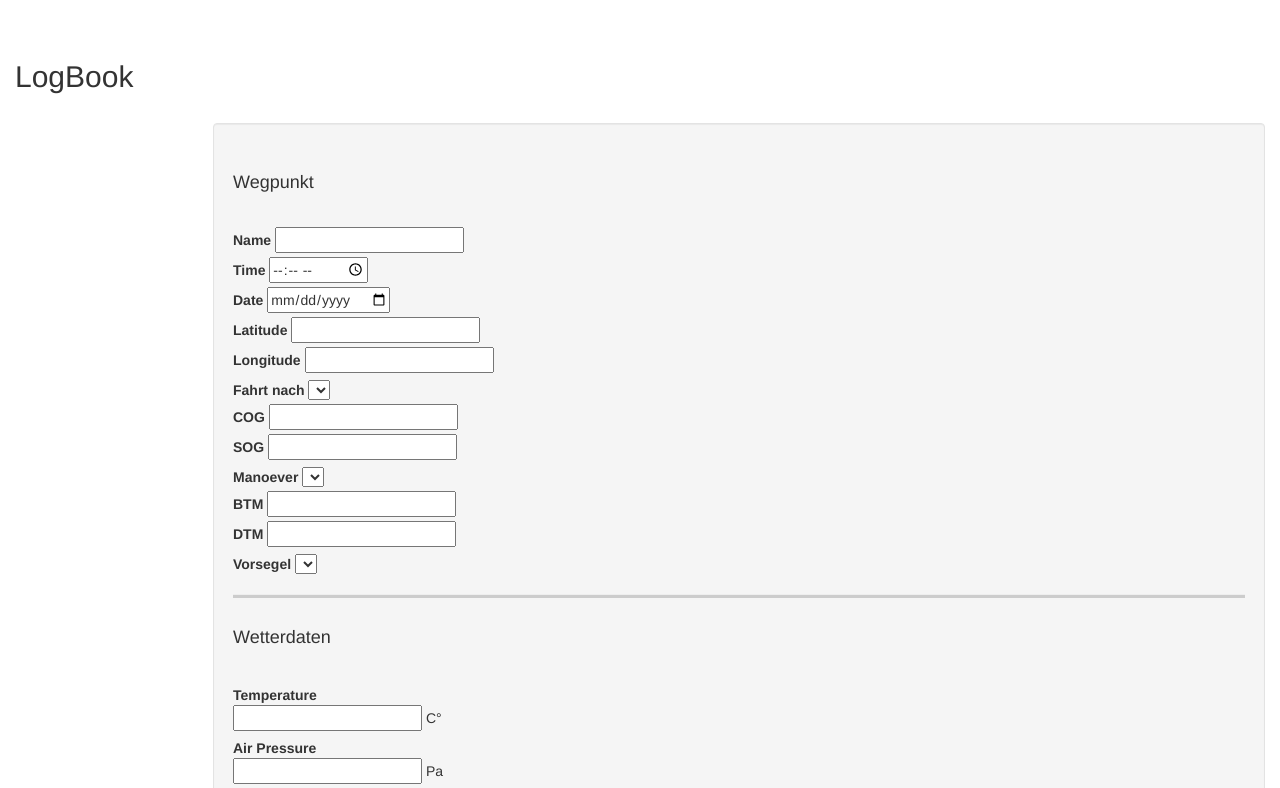
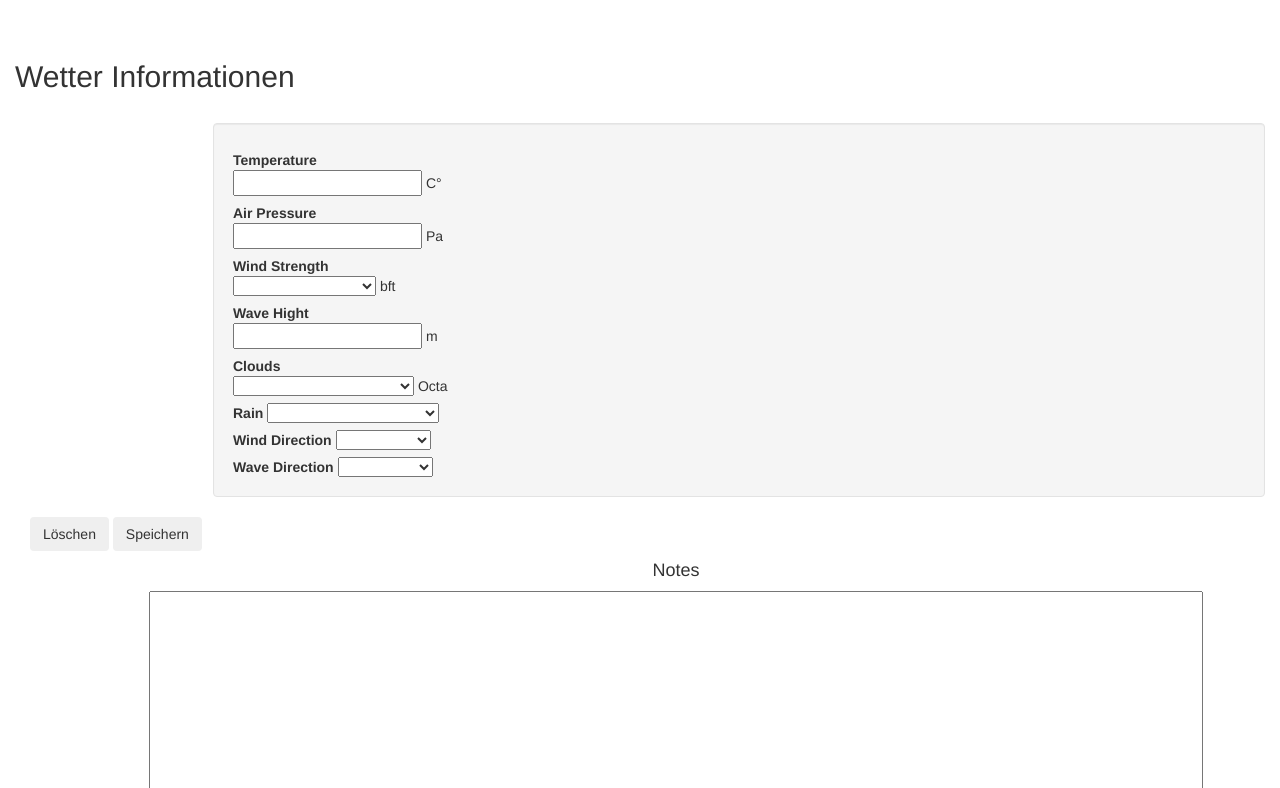
Before and after one commit to casherart/WebtechGroup8, a PHP site: page /app_waypoint.php in a window 1280 px wide. Shown: the part 198-986 px from the top of the page. Run offline with PHP 8.4, Linux system fonts and the light colour scheme; data comes from the database, SQL or seed files in the repository; lists and menus that the app fills with data are empty; some libraries are stand-ins or nearby versions.

Commit message:
updated form

```diff
--- a/site/app_waypoint.php
+++ b/site/app_waypoint.php
@@ -15,91 +15,19 @@ include('database_library.php');
         <!-- Container -->
         <div class="container-fluid">
 
-                <!-- App Navigation -->
-    		<?php include('_include/navigation_app.php'); ?>
+            <!-- App Navigation -->
+            <?php include('_include/navigation_app.php'); ?>
 
             <!-- Content -->
             <div id="appWrapper">
                 <div class="align-center">
                     <br>
-                    <h2>LogBook</h2>
+                    <h2>Wetter Informationen</h2>
                     <br>
                 </div>
                 <form id="appForm" class="form-horizontal" onsubmit="return false;">
                     <div class="container-fluid">
                         <div class="row well" style="margin-left: 15%;">
-                            <div class="">
-                                <br />
-                                <h4>Wegpunkt</h4>
-                                <br />
-                            </div>
-                            <div class="span4">
-                                <div class="control-group">
-                                    <label class="control-label padding-right10">Name</label>
-                                    <input class="input-medium" type="text" id="name" />
-                                </div>
-                                <div class="control-group">
-                                    <label class="control-label padding-right10">Time</label>
-                                    <input class="input-medium" type="time" id="wdate" />
-                                </div>
-                                <div class="control-group">
-                                    <label class="control-label padding-right10">Date</label>
-                                    <input class="input-medium" type="date" id="wtime" />
-                                </div>
-                            </div>
-                            <div class="span4">
-                                <div class="control-group">
-                                    <label class="control-label padding-right10">Latitude</label>
-                                    <input class="input-medium" type="text" id="lat" />
-                                </div>
-                                <div class="control-group">
-                                    <label class="control-label padding-right10">Longitude</label>
-                                    <input class="input-medium" type="text" id="lng" />
-                                </div>
-                                <div class="control-group">
-                                    <label class="control-label padding-right10">Fahrt nach</label>
-                                    <select name="fahrtziel" id="marker" class="select-medium"></select>
-                                </div>
-                            </div>
-                            <div class="span4">
-                                <div class="control-group">
-                                    <label class="control-label padding-right10">COG</label>
-                                    <input class="input-medium" type="text" id="cog" />
-                                </div>
-                                <div class="control-group">
-                                    <label class="control-label padding-right10">SOG</label>
-                                    <input class="input-medium" type="text" id="sog" />
-                                </div>
-
-                                <div class="control-group">
-                                    <label class="control-label padding-right10">Manoever</label>
-                                    <select name="manoever" id="manoever" class="select-medium"></select>
-                                </div>
-                            </div>
-                            <div class="span4">
-                                <div class="control-group">
-                                    <label class="control-label padding-right10">BTM</label>
-                                    <input class="input-medium" type="text" id="btm" />
-                                </div>
-                                <div class="control-group">
-                                    <label class="control-label padding-right10">DTM</label>
-                                    <input class="input-medium" type="text" id="dtm" />
-                                </div>
-                                <div class="control-group">
-                                    <label class="control-label padding-right10">Vorsegel</label>
-                                    <select	name="vorsegel" id="vorsegel" class="select-medium"></select>
-                                </div>
-                            </div>
-                            <div class="clearfix"></div>
-                            <hr style="color: #cccccc; background: #cccccc; height: 3px;" />
-
-                            <!--Weather Formular-->
-                            <div class="clearfix"></div>
-                            <div class="">
-                                <h4>Wetterdaten</h4>
-                                <br />
-                            </div>
-
                             <div class="span4">
                                 <div class="control-group">
                                     <label class="control-label padding-right10">Temperature</label>
@@ -176,10 +104,10 @@ include('database_library.php');
                                 </div>
                             </div>
                             <div class="clearfix"></div>
-                            <div class="align-center">
-                                <button class="btn btn-large btn-inverse" onclick="submitForm();">Submit</button>
-                                <button type="reset" class="btn">Reset</button>
-                            </div>
+                        </div>
+                        <div class="control-group">
+                            <input type="reset" class="btn" id="delete" value="L&ouml;schen" class="button"/>
+                            <input type="submit" class="btn" id="save" name="submit" value="Speichern" onclick="submitForm();" class="button"/>
                         </div>
                     </div>
                 </form>
```
